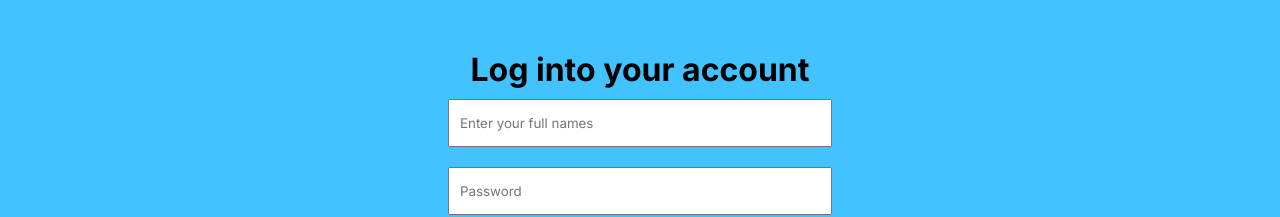
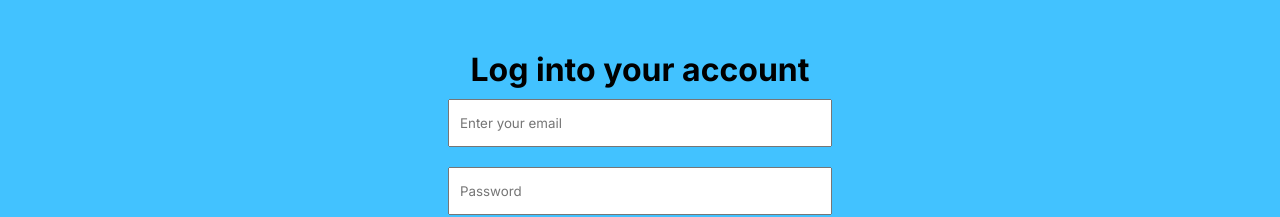
Before and after one commit to b-sandrine/weather-forecast, a React (Vite) app in the folder weather-forecast-web/: page /login in a window 1280 px wide. Shown: the top 217 px of the page. Built offline with nearby package versions, Linux system fonts and the light colour scheme.

Commit message:
Integrated login

```diff
--- a/weather-forecast-web/src/pages/Login/Login.tsx
+++ b/weather-forecast-web/src/pages/Login/Login.tsx
@@ -4,7 +4,7 @@ import axios from 'axios'
 import { useNavigate } from "react-router";
 const Login = () => {
     const [user, setUser] = useState({
-        names: "",
+        email: "",
         password: ""
     })
 
@@ -15,7 +15,7 @@ const Login = () => {
       }
 
       const handleOnSubmit = () => {
-        axios.post("http://localhost:3000/api/adduser", user)
+        axios.post("http://localhost:3000/api/login", user)
         .then(res => {
             console.log(res)
             navigate('/welcome')
@@ -29,11 +29,11 @@ const Login = () => {
     <div className="login--container">
         <h1>Log into your account</h1>
       <input
-        type="text"
-        name="names"
+        type="email"
+        name="email"
         id=""
-        placeholder="Enter your full names"
-        value={user.names}
+        placeholder="Enter your email"
+        value={user.email}
         onChange={handleOnChange}
       />
       <input
```
